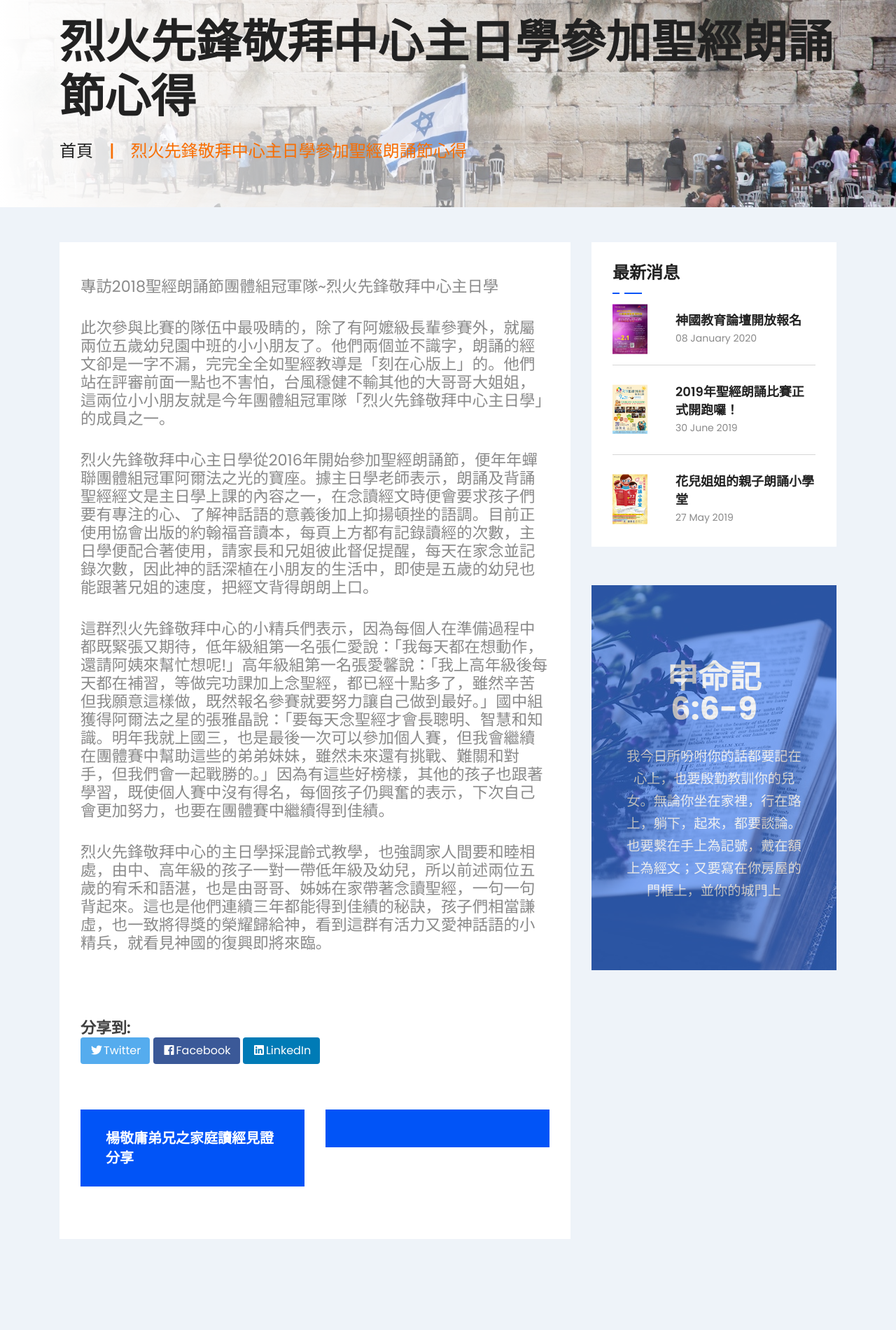
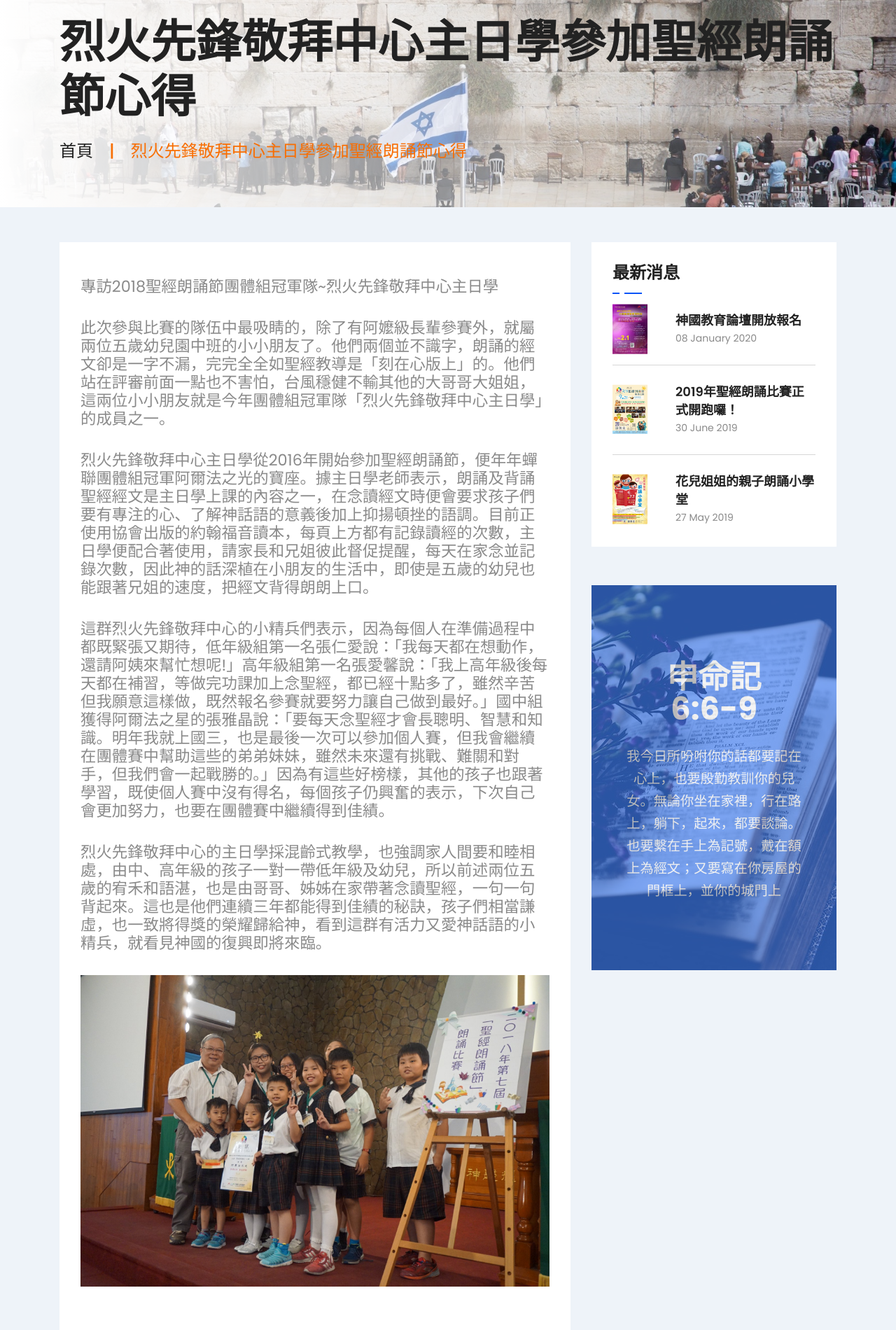
Before and after one commit to alpha6309/website, a Jekyll site: the page built from _testimony/烈火先鋒敬拜中心主日學參加聖經朗誦節心得.md, in a window 1280 px wide. Shown: the part 199-2099 px from the top of the page at 70% size. Built offline with Jekyll 4.4.1, drawn with Linux system fonts in a browser that asks for light colours; grey boxes are pictures that could not be loaded.

Commit message:
Update 烈火先鋒敬拜中心主日學參加聖經朗誦節心得.md

```diff
--- a/_testimony/烈火先鋒敬拜中心主日學參加聖經朗誦節心得.md
+++ b/_testimony/烈火先鋒敬拜中心主日學參加聖經朗誦節心得.md
@@ -14,3 +14,5 @@ categories: [testimony]
 這群烈火先鋒敬拜中心的小精兵們表示，因為每個人在準備過程中都既緊張又期待，低年級組第一名張仁愛說：「我每天都在想動作，還請阿姨來幫忙想呢!」高年級組第一名張愛馨說：「我上高年級後每天都在補習，等做完功課加上念聖經，都已經十點多了，雖然辛苦但我願意這樣做，既然報名參賽就要努力讓自己做到最好。」國中組獲得阿爾法之星的張雅晶說：「要每天念聖經才會長聰明、智慧和知識。明年我就上國三，也是最後一次可以參加個人賽，但我會繼續在團體賽中幫助這些的弟弟妹妹，雖然未來還有挑戰、難關和對手，但我們會一起戰勝的。」因為有這些好榜樣，其他的孩子也跟著學習，既使個人賽中沒有得名，每個孩子仍興奮的表示，下次自己會更加努力，也要在團體賽中繼續得到佳績。
 
 烈火先鋒敬拜中心的主日學採混齡式教學，也強調家人間要和睦相處，由中、高年級的孩子一對一帶低年級及幼兒，所以前述兩位五歲的宥禾和語湛，也是由哥哥、姊姊在家帶著念讀聖經，一句一句背起來。這也是他們連續三年都能得到佳績的秘訣，孩子們相當謙虛，也一致將得獎的榮耀歸給神，看到這群有活力又愛神話語的小精兵，就看見神國的復興即將來臨。
+
+![]({{site.baseurl}}/assets/images/烈火先鋒心得圖.jpg)
```
